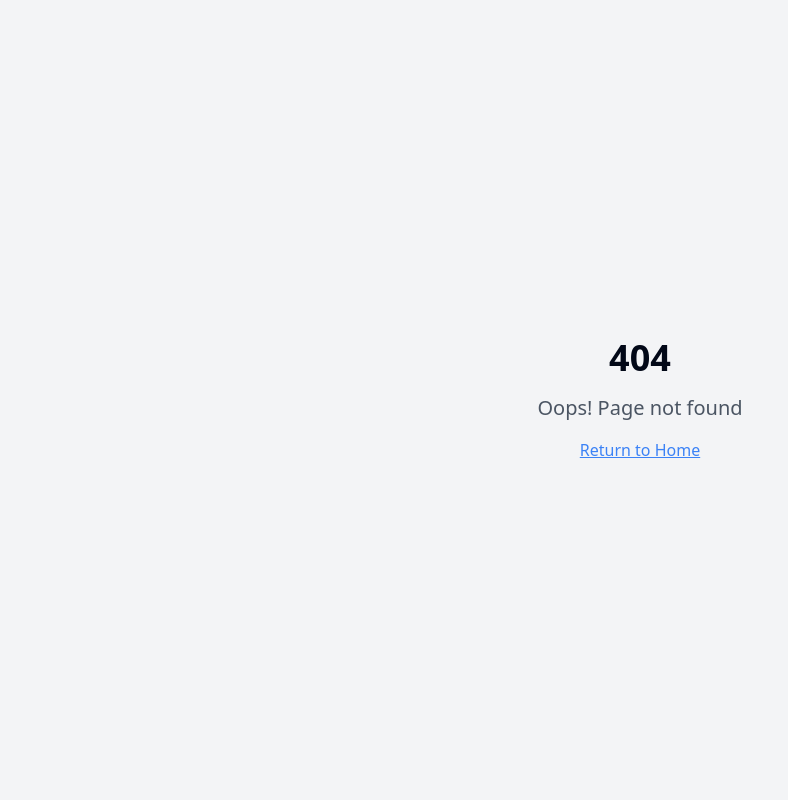
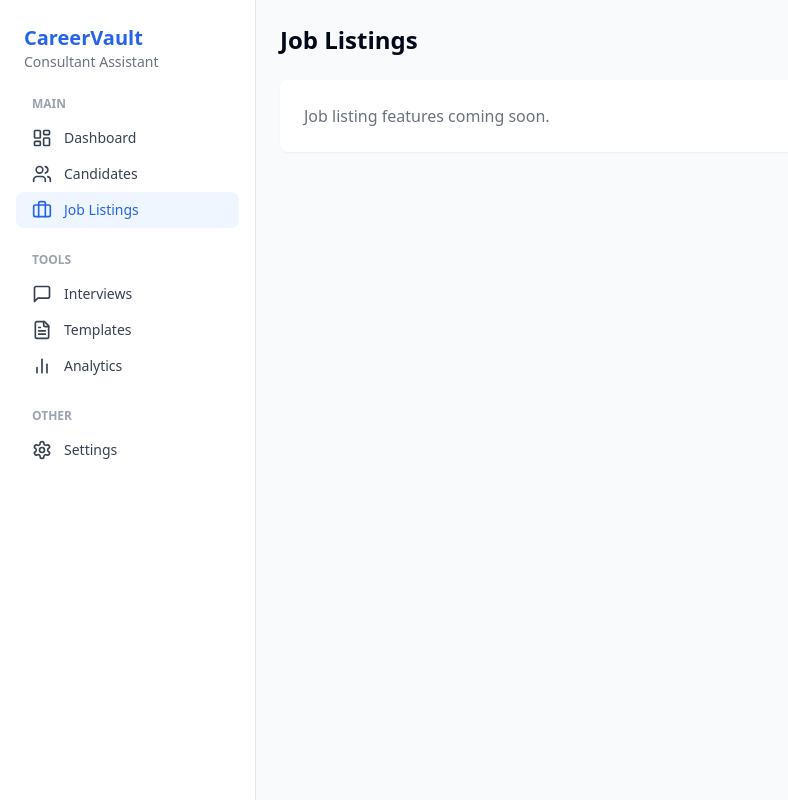
Before and after one commit to SwitchZA021/clone-master-creation, a React (Vite) app: page /jobs in a window 1280 px wide. Before the commit this address had no page. Shown: the whole page, without its empty margins (0-788 px from the left). Built offline with nearby package versions, Linux system fonts and the light colour scheme.

Commit message:
Make tabs functional
Implement functionality for all tabs in the application to ensure they operate as intended.
[skip gpt_engineer]

```diff
--- a/src/App.tsx
+++ b/src/App.tsx
@@ -5,6 +5,12 @@ import { QueryClient, QueryClientProvider } from "@tanstack/react-query";
 import { BrowserRouter, Routes, Route } from "react-router-dom";
 import Index from "./pages/Index";
 import NotFound from "./pages/NotFound";
+import Candidates from "./pages/Candidates";
+import Jobs from "./pages/Jobs";
+import Interviews from "./pages/Interviews";
+import Templates from "./pages/Templates";
+import Analytics from "./pages/Analytics";
+import Settings from "./pages/Settings";
 
 const queryClient = new QueryClient();
 
@@ -16,6 +22,12 @@ const App = () => (
       <BrowserRouter>
         <Routes>
           <Route path="/" element={<Index />} />
+          <Route path="/candidates" element={<Candidates />} />
+          <Route path="/jobs" element={<Jobs />} />
+          <Route path="/interviews" element={<Interviews />} />
+          <Route path="/templates" element={<Templates />} />
+          <Route path="/analytics" element={<Analytics />} />
+          <Route path="/settings" element={<Settings />} />
           <Route path="*" element={<NotFound />} />
         </Routes>
       </BrowserRouter>
--- /dev/null
+++ b/src/pages/Analytics.tsx
@@ -0,0 +1,15 @@
+import { MainSidebar } from "@/components/MainSidebar";
+
+export default function Analytics() {
+  return (
+    <div className="flex">
+      <MainSidebar />
+      <main className="flex-1 bg-gray-50 p-6">
+        <h1 className="text-2xl font-semibold mb-6">Analytics</h1>
+        <div className="bg-white rounded-lg p-6 shadow-sm">
+          <p className="text-gray-500">Analytics features coming soon.</p>
+        </div>
+      </main>
+    </div>
+  );
+}
--- /dev/null
+++ b/src/pages/Candidates.tsx
@@ -0,0 +1,15 @@
+import { MainSidebar } from "@/components/MainSidebar";
+
+export default function Candidates() {
+  return (
+    <div className="flex">
+      <MainSidebar />
+      <main className="flex-1 bg-gray-50 p-6">
+        <h1 className="text-2xl font-semibold mb-6">Candidates</h1>
+        <div className="bg-white rounded-lg p-6 shadow-sm">
+          <p className="text-gray-500">Candidate management features coming soon.</p>
+        </div>
+      </main>
+    </div>
+  );
+}
--- /dev/null
+++ b/src/pages/Interviews.tsx
@@ -0,0 +1,15 @@
+import { MainSidebar } from "@/components/MainSidebar";
+
+export default function Interviews() {
+  return (
+    <div className="flex">
+      <MainSidebar />
+      <main className="flex-1 bg-gray-50 p-6">
+        <h1 className="text-2xl font-semibold mb-6">Interviews</h1>
+        <div className="bg-white rounded-lg p-6 shadow-sm">
+          <p className="text-gray-500">Interview management features coming soon.</p>
+        </div>
+      </main>
+    </div>
+  );
+}
--- /dev/null
+++ b/src/pages/Jobs.tsx
@@ -0,0 +1,15 @@
+import { MainSidebar } from "@/components/MainSidebar";
+
+export default function Jobs() {
+  return (
+    <div className="flex">
+      <MainSidebar />
+      <main className="flex-1 bg-gray-50 p-6">
+        <h1 className="text-2xl font-semibold mb-6">Job Listings</h1>
+        <div className="bg-white rounded-lg p-6 shadow-sm">
+          <p className="text-gray-500">Job listing features coming soon.</p>
+        </div>
+      </main>
+    </div>
+  );
+}
--- /dev/null
+++ b/src/pages/Settings.tsx
@@ -0,0 +1,15 @@
+import { MainSidebar } from "@/components/MainSidebar";
+
+export default function Settings() {
+  return (
+    <div className="flex">
+      <MainSidebar />
+      <main className="flex-1 bg-gray-50 p-6">
+        <h1 className="text-2xl font-semibold mb-6">Settings</h1>
+        <div className="bg-white rounded-lg p-6 shadow-sm">
+          <p className="text-gray-500">Settings features coming soon.</p>
+        </div>
+      </main>
+    </div>
+  );
+}
--- /dev/null
+++ b/src/pages/Templates.tsx
@@ -0,0 +1,15 @@
+import { MainSidebar } from "@/components/MainSidebar";
+
+export default function Templates() {
+  return (
+    <div className="flex">
+      <MainSidebar />
+      <main className="flex-1 bg-gray-50 p-6">
+        <h1 className="text-2xl font-semibold mb-6">Templates</h1>
+        <div className="bg-white rounded-lg p-6 shadow-sm">
+          <p className="text-gray-500">Template management features coming soon.</p>
+        </div>
+      </main>
+    </div>
+  );
+}
```
